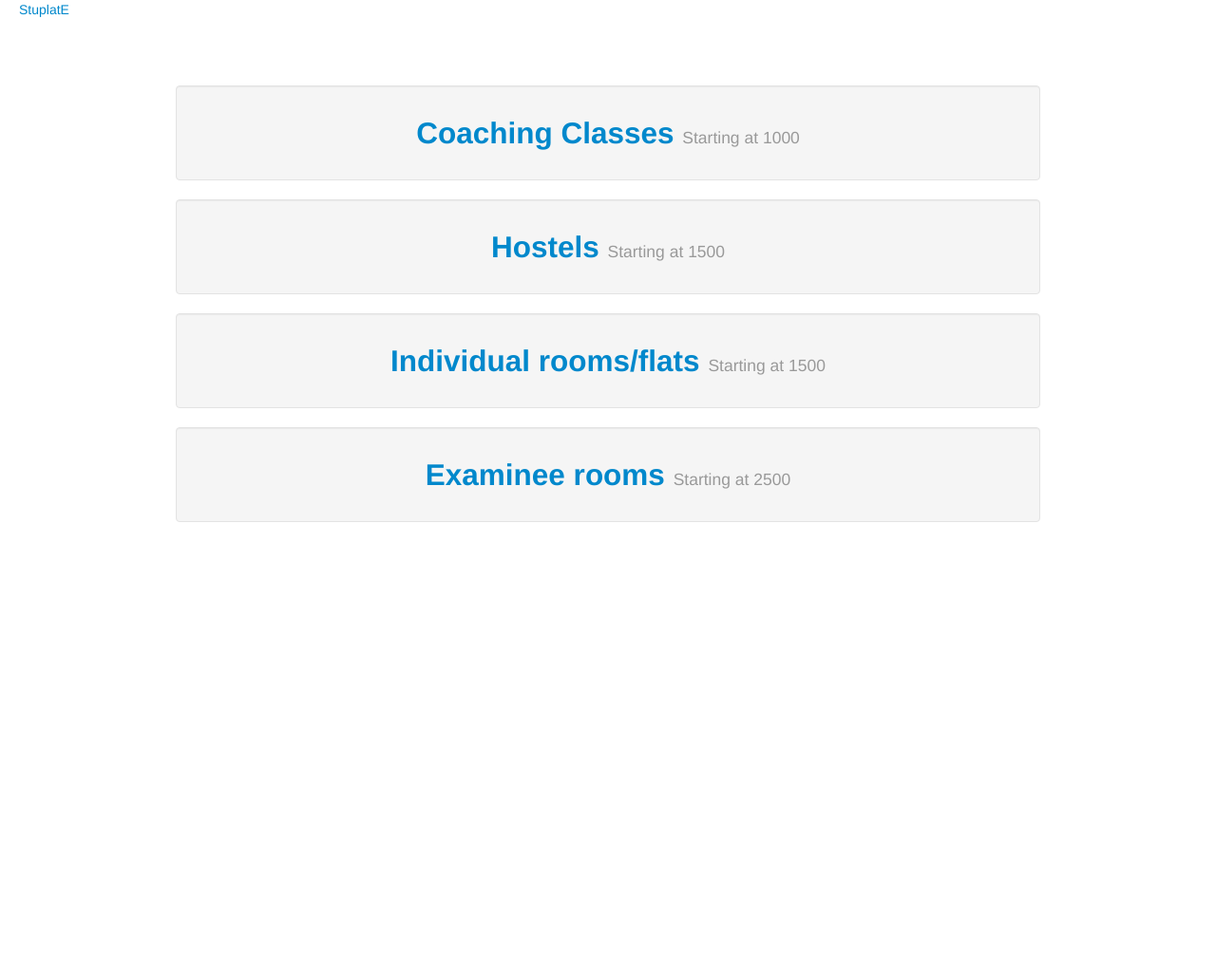
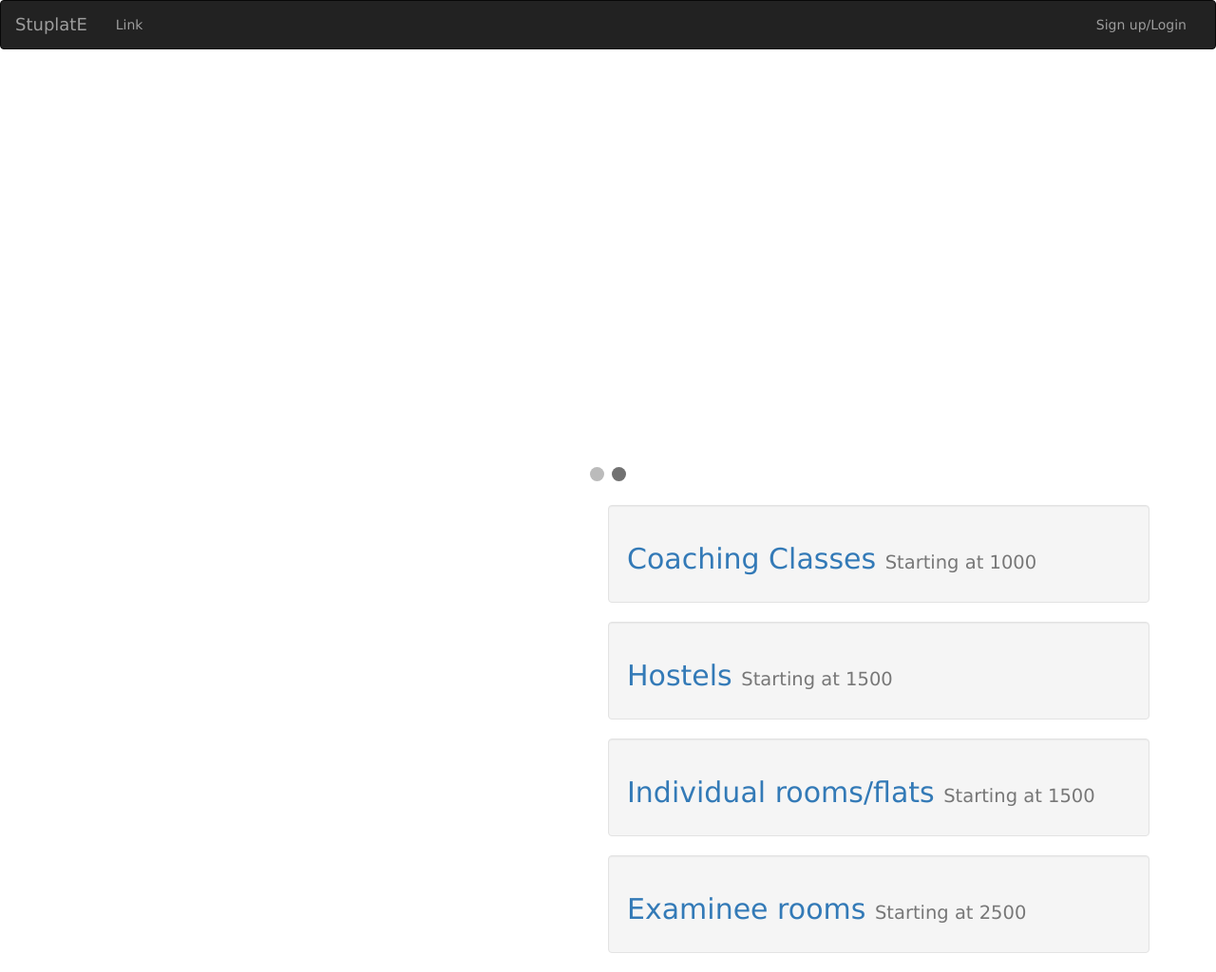
Before and after one commit to kushshiv/stuplate, a Flask app: page / in a window 1280 px wide. Shown: the whole page at 95% size. Before the commit the page ends 550 px from the top, so only its background shows below. Run offline with Flask 2, Linux system fonts and the light colour scheme; some libraries are stand-ins or nearby versions.

Commit message:
Initial commit

```diff
--- /dev/null
+++ b/app/static/css/style.css
@@ -0,0 +1,69 @@
+* {box-sizing: border-box;}
+body {font-family: Verdana, sans-serif;}
+.mySlides {display: none;}
+img {vertical-align: middle;}
+
+/* Slideshow container */
+.slideshow-container {
+  max-width: 1000px;
+  position: relative;
+  margin: auto;
+}
+
+/* Caption text */
+.text {
+  color: #f2f2f2;
+  font-size: 15px;
+  padding: 8px 12px;
+  position: absolute;
+  bottom: 8px;
+  width: 100%;
+  text-align: center;
+}
+
+/* Number text (1/3 etc) */
+.numbertext {
+  color: #f2f2f2;
+  font-size: 12px;
+  padding: 8px 12px;
+  position: absolute;
+  top: 0;
+}
+
+/* The dots/bullets/indicators */
+.dot {
+  height: 15px;
+  width: 15px;
+  margin: 0 2px;
+  background-color: #bbb;
+  border-radius: 50%;
+  display: inline-block;
+  transition: background-color 0.6s ease;
+}
+
+.active {
+  background-color: #717171;
+}
+
+/* Fading animation */
+.fade {
+  -webkit-animation-name: fade;
+  -webkit-animation-duration: 1.5s;
+  animation-name: fade;
+  animation-duration: 1.5s;
+}
+
+@-webkit-keyframes fade {
+  from {opacity: .4}
+  to {opacity: 1}
+}
+
+@keyframes fade {
+  from {opacity: .4}
+  to {opacity: 1}
+}
+
+/* On smaller screens, decrease text size */
+@media only screen and (max-width: 300px) {
+  .text {font-size: 11px}
+}
--- a/app/templates/base.html
+++ b/app/templates/base.html
@@ -1,26 +1,41 @@
 <!DOCTYPE html>
-<html lang="en">
+<html>
   <head>
-    <meta charset="utf-8">
-    <meta http-equiv="X-UA-Compatible" content="IE=edge">
-    <meta name="viewport" content="width=device-width, initial-scale=1">
     <title>StuplatE</title>
-    <link href="{{ url_for('static', filename='css/bootstrap.min.css') }}" rel="stylesheet">
-    <link href="{{ url_for('static', filename='css/main.css') }}" rel="stylesheet">
+    <meta name="viewport" content="width=device-width, initial-scale=1.0">
+    <link href="http://netdna.bootstrapcdn.com/bootstrap/3.0.0/css/bootstrap.min.css" rel="stylesheet" media="screen">
+    <style type="text/css">
+      h2 {color: red;}
+    </style>
   </head>
   <body>
-    <div class="navbar navbar-inverse navbar-fixed-top" role="navigation">
-      <div class="container-fluid">
-        <div class="navbar-header">
-          <a class="navbar-brand" href="{{ url_for('home')}}">StuplatE</a>
-        </div>
-      </div>
+<nav class="navbar navbar-inverse" role="navigation">
+  <div class="container-fluid">
+    <div class="navbar-header">
+      <button type="button" class="navbar-toggle" data-toggle="collapse" data-target="#bs-example-navbar-collapse-1">
+        <span class="sr-only">Toggle navigation</span>
+        <span class="icon-bar"></span>
+        <span class="icon-bar"></span>
+        <span class="icon-bar"></span>
+      </button>
+      <a class="navbar-brand" href="{{ url_for('home')}}">StuplatE</a>
     </div>
+
+    <div class="collapse navbar-collapse" id="bs-example-navbar-collapse-1">
+      <ul class="nav navbar-nav">
+        <li><a href="#">Link</a></li>
+      </ul>
+      <ul class="nav navbar-nav navbar-right">
+        <li><a href="#">Sign up/Login</a></li>
+      </ul>
+    </div><!-- /.navbar-collapse -->
+  </div><!-- /.container-fluid -->
+</nav>
+
     <div class="container">
-      {% block container %}{% endblock %}
+       {% block container %}{% endblock %}
     </div>
-    <!-- jQuery (necessary for Bootstrap's JavaScript plugins) -->
-    <script src="https://ajax.googleapis.com/ajax/libs/jquery/2.0.0/jquery.min.js"></script>
-    <script src="{{ url_for('static', filename='js/bootstrap.min.js') }}"></script>
+    <script src="http://code.jquery.com/jquery-1.10.2.min.js"></script>
+    <script src="http://netdna.bootstrapcdn.com/bootstrap/3.0.0/js/bootstrap.min.js"></script>
   </body>
 </html>
--- a/app/templates/home.html
+++ b/app/templates/home.html
@@ -1,6 +1,55 @@
 {% extends 'base.html' %}
 
 {% block container %}
+
+<!-- start of display -->
+<link rel="stylesheet" href="{{ url_for('static', filename='css/style.css') }}">
+<div class="slideshow-container">
+
+<div class="mySlides fade">
+  <div class="numbertext">1 / 2</div>
+  <img src="{{ url_for('static', filename = 'img/school.jpg') }}"  height="400" width="1000">
+  <div class="text">Caption Text</div>
+</div>
+
+<div class="mySlides fade">
+  <div class="numbertext">2 / 2</div>
+  <img src="{{ url_for('static', filename = 'img/mess.jpg') }}"  height="400" width="1000">
+  <div class="text">Caption Two</div>
+</div>
+
+</div>
+<br>
+
+<div style="text-align:center">
+  <span class="dot"></span>
+  <span class="dot"></span>
+</div>
+
+<script>
+var slideIndex = 0;
+showSlides();
+
+function showSlides() {
+  var i;
+  var slides = document.getElementsByClassName("mySlides");
+  var dots = document.getElementsByClassName("dot");
+  for (i = 0; i < slides.length; i++) {
+    slides[i].style.display = "none";
+  }
+  slideIndex++;
+  if (slideIndex > slides.length) {slideIndex = 1}
+  for (i = 0; i < dots.length; i++) {
+    dots[i].className = dots[i].className.replace(" active", "");
+  }
+  slides[slideIndex-1].style.display = "block";
+  dots[slideIndex-1].className += " active";
+  setTimeout(showSlides, 2000); // Change image every 2 seconds
+}
+</script>
+<!-- end of display -->
+<br>
+<!--
   <div class="top-pad">
     {% for id, product in products.items() %}
       <div class="well">
@@ -11,4 +60,19 @@
       </div>
     {% endfor %}
   </div>
+-->
+
+<div id="container" style="width:100%;">
+  <div id="right" style="float:right; width:50%;">
+    {% for id, product in products.items() %}
+      <div class="well">
+        <h2>
+          <a href="{{ url_for('product', key=id) }}">{{product['name'] }}</a>
+          <small>{{ product['price'] }}</small>
+        </h2>
+      </div>
+    {% endfor %}
+  </div>
+</div>
+
 {% endblock %}
```
Also changed, not shown: app/static/img/mess.jpg (added), 6 other files.
